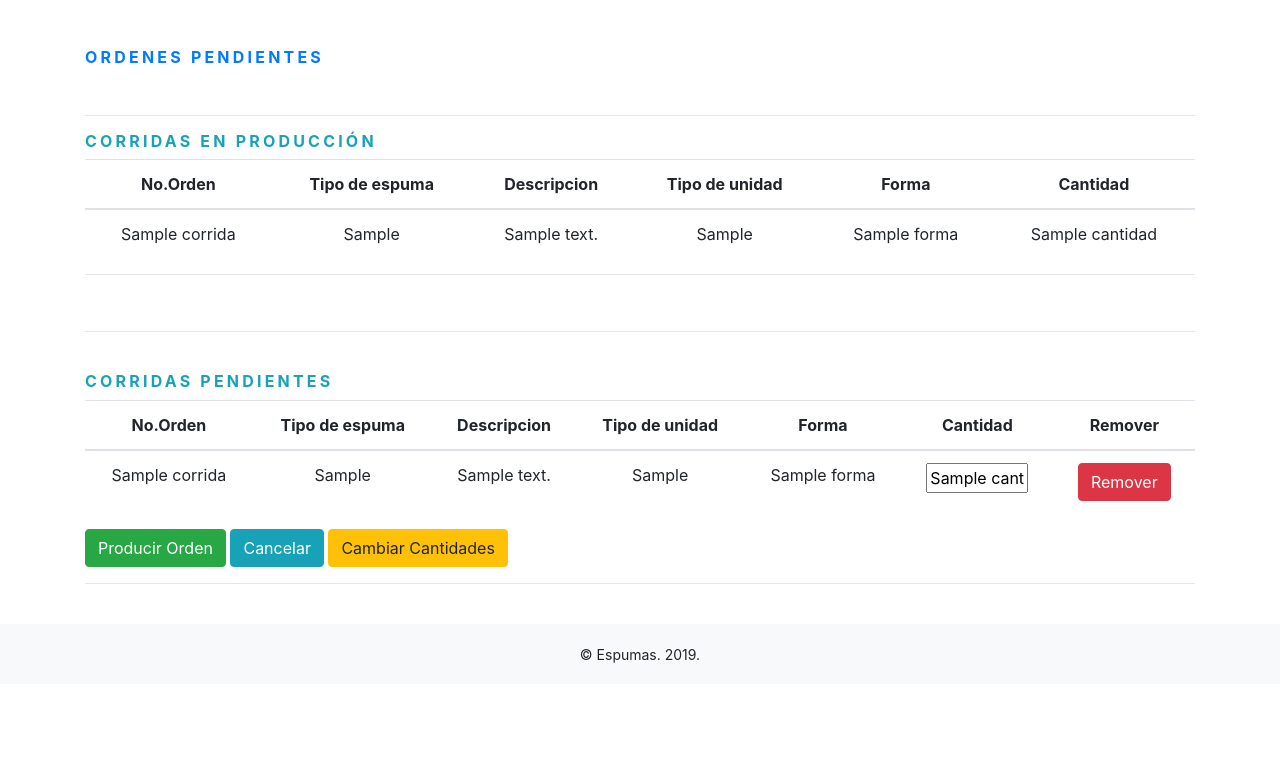
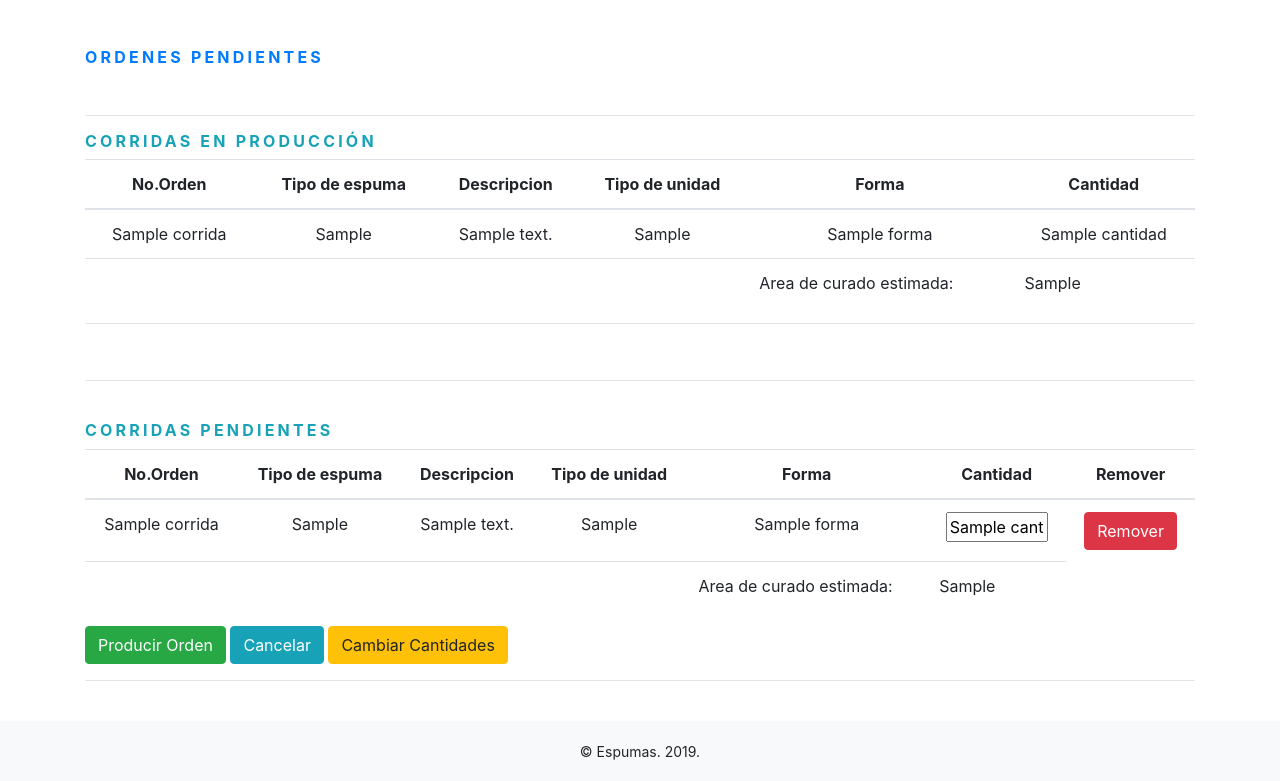
Before and after one commit to Alvarogarcia91/karmaprodv5, a Django app: template corrida/templates/ordenes/ordenes_pendientes.html in a window 1280 px wide. Shown: the part 129-910 px from the top of the page. Before the commit the page ends 792 px from the top, so only its background shows below. Run offline with Django 3.2, Linux system fonts and the light colour scheme; the template is opened without the code that fills it: most values are stand-ins (such as "Sample title", 1, 10 or a date in 2020); some libraries are stand-ins or nearby versions.

Commit message:
Agrega area de curado a ordenes, corrige view

```diff
--- a/corrida/templates/ordenes/lotes.html
+++ b/corrida/templates/ordenes/lotes.html
@@ -38,7 +38,7 @@
                     <input type="text"  size="5" id="flujo_de_aire_astm_capturado" name="flujo_de_aire_astm_capturado" value="{{ lote.flujo_de_aire_astm_capturado }}">
                 </td>
                 <td class="text-center" >
-                    <input class="form-check-input" type="checkbox" name="pruebas_pasadas" checked id="pruebas_pasadas" value="{{lote.pruebas_pasadas}}">
+                    <input class="form-check-input" type="checkbox" name="pruebas_pasadas" id="pruebas_pasadas" value="{{lote.pruebas_pasadas}}">
                 </td>
                 <td class="text-center" >
                     <input type="submit" class="btn btn-success" role="button" value="Guardar Cambios">
--- a/corrida/templates/ordenes/ordenes_pendientes.html
+++ b/corrida/templates/ordenes/ordenes_pendientes.html
@@ -26,7 +26,7 @@
         <tbody>
 
 
-            {% for elementoCorrida in corrida %}
+            {% for elementoCorrida in corrida.elementocorrida_set.all %}
 
             <tr>
                 <td class="text-center" >{{ elementoCorrida.corrida }}</td>
@@ -34,11 +34,18 @@
                 <td class="text-center" >{{ elementoCorrida.bloqueMedidas.descripcion }}</td>
                 <td class="text-center" >{{ elementoCorrida.bloqueMedidas.tipo_de_unidad }}</td>
                 <td class="text-center" >{{ elementoCorrida.bloqueMedidas.forma }}</td>
-                <td class="text-center" >{{elementoCorrida.cantidad}}</td>
+                <td class="text-center" >{{ elementoCorrida.cantidad }}</td>
 
             </tr>
             {% endfor %}
-
+            <tr>
+                <td></td>
+                <td></td>
+                <td></td>
+                <td></td>
+                <td>Area de curado estimada: </td>
+                <td>{{ corrida.area_de_curado_estimada }}</td>
+            </tr>
         </tbody>
     </table>
 
@@ -64,10 +71,9 @@
         </thead>
 
         <tbody>
-            {% with corrida_id=corrida.0.corrida_id %}
             <form action="{% url 'corrida:editar_cantidades_corrida' %}" method="POST">
               {% csrf_token %}
-            {% for elementoCorrida in corrida %}
+            {% for elementoCorrida in corrida.elementocorrida_set.all %}
 
             <tr>
                 <td class="text-center" >{{ elementoCorrida.corrida }}</td>
@@ -84,12 +90,19 @@
                 </td>
             </tr>
             {% endfor %}
+            <tr>
+                <td></td>
+                <td></td>
+                <td></td>
+                <td></td>
+                <td>Area de curado estimada: </td>
+                <td>{{ corrida.area_de_curado_estimada }}</td>
+            </tr>
         </tbody>
     </table>
     <!-- este boton de summit truena  input type="submit" class="btn btn-warning" value="Producir Orden" -->
-    <a class="btn btn-success" href="{%url 'corrida:producir_corrida' corrida_id %}" role="button"> Producir Orden  </a>
-    <a class="btn btn-info" href="{% url 'corrida:cancelar_corrida' corrida_id %}" role="button"> Cancelar  </a>
-    {% endwith %}
+    <a class="btn btn-success" href="{%url 'corrida:producir_corrida' corrida.id %}" role="button"> Producir Orden  </a>
+    <a class="btn btn-info" href="{% url 'corrida:cancelar_corrida' corrida.id %}" role="button"> Cancelar  </a>
     <input type="submit" class="btn btn-warning" value="Cambiar Cantidades">
     </form>
     <hr class="style4">
```
Also changed, not shown: corrida/models.py (+12 -0 lines), corrida/views.py (+2 -11 lines).
